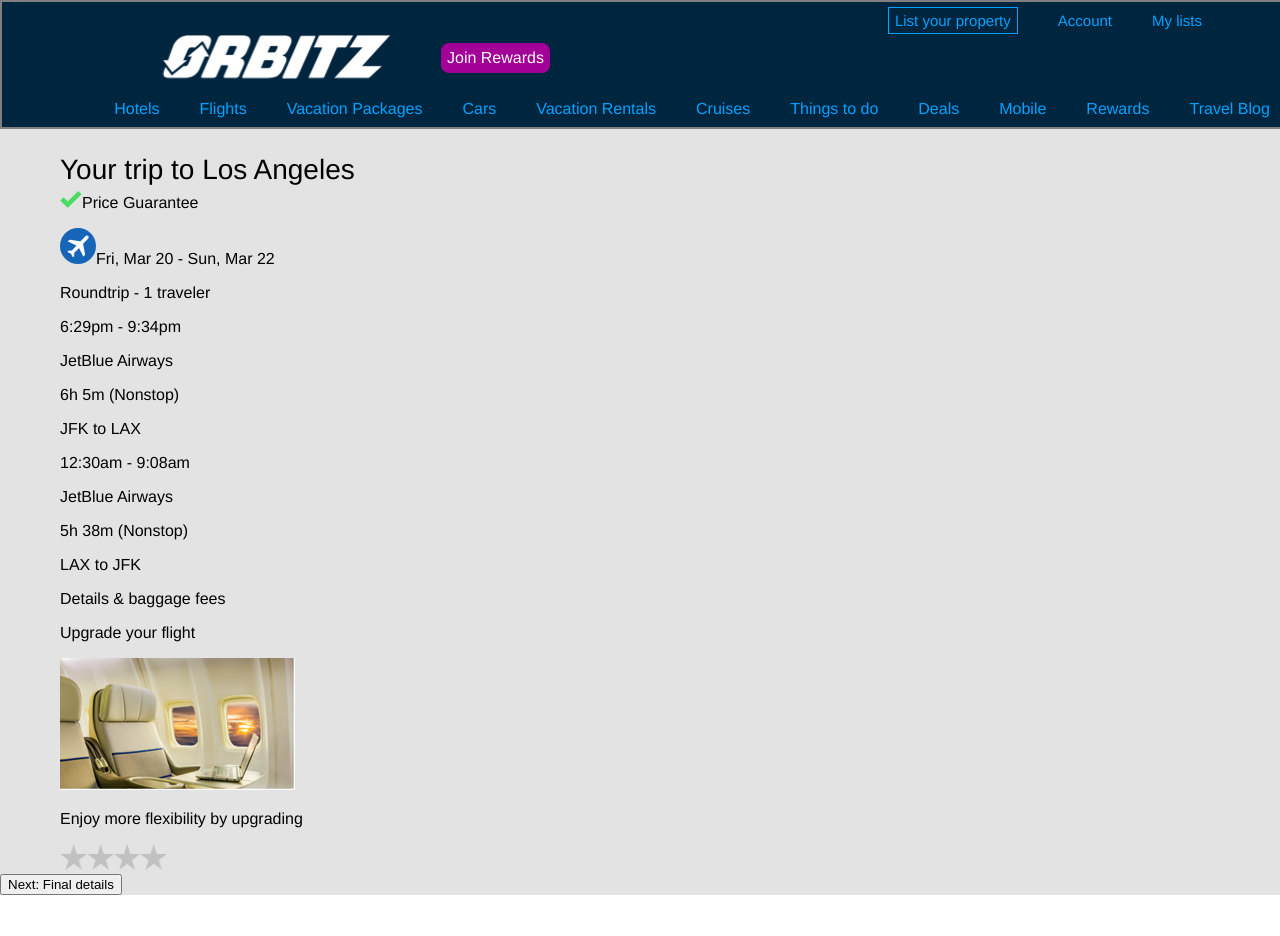
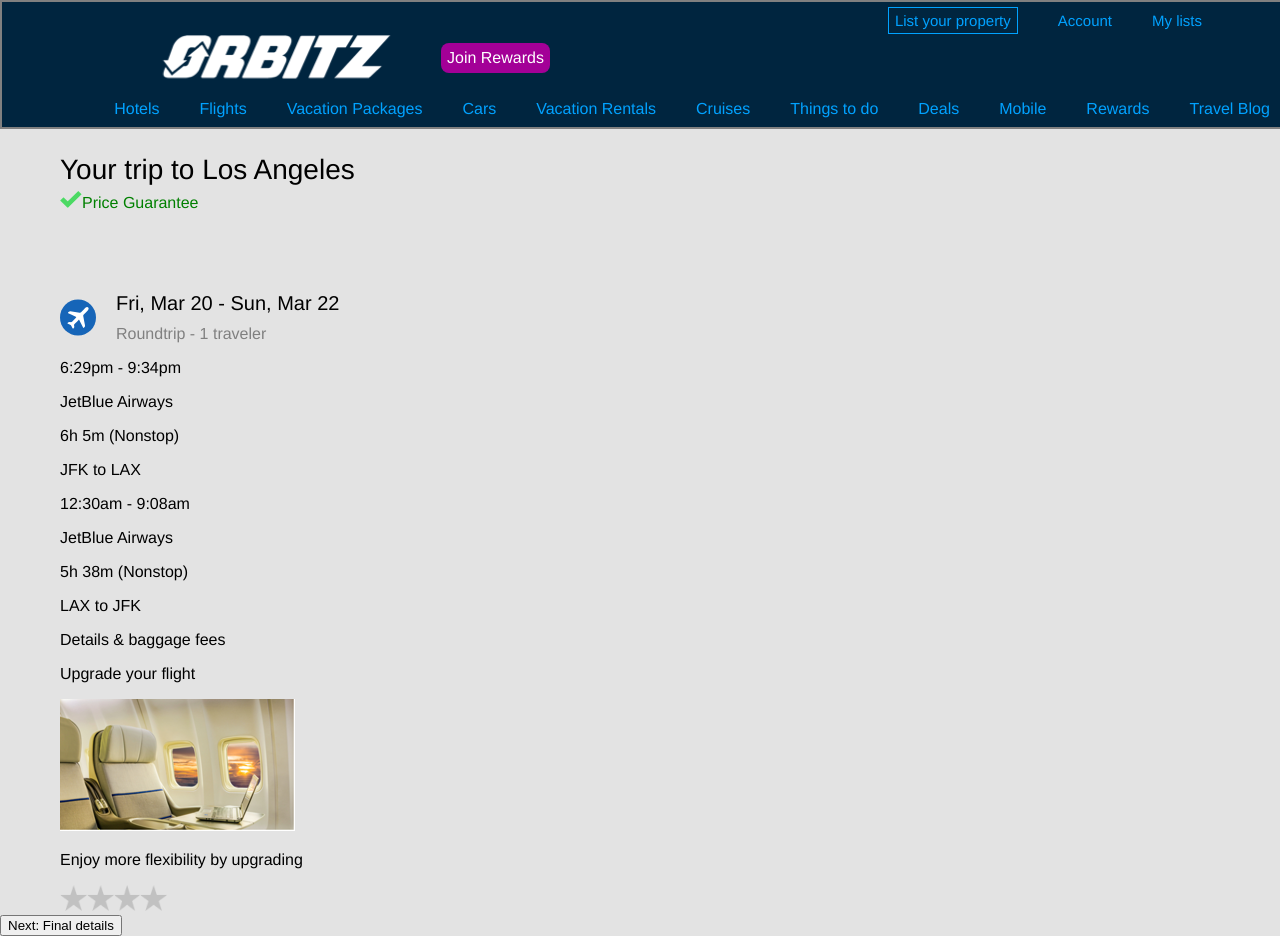
Before and after one commit to taubman33/Stellar, a React (Create React App) app in the folder client/: page /trip-review in a window 1280 px wide. Shown: the top 936 px of the page. Before the commit the page ends 895 px from the top, so only its background shows below. Built offline with nearby package versions, Linux system fonts and the light colour scheme.

Commit message:
header styling complete

```diff
--- a/client/src/components/routes/TripReview.jsx
+++ b/client/src/components/routes/TripReview.jsx
@@ -6,12 +6,15 @@
     <div className='trip-review'>
       <div className='trip-review-header'>
         <p className='trip-review-header-title'>{`Your trip to ${'Los Angeles'}`}</p>
-        <p><img alt='green-check' src={require('../../assets/check.svg')} />Price Guarantee</p>
+        <p className='trip-review-header-guarantee'><img alt='green-check' src={require('../../assets/check.svg')} />Price Guarantee</p>
       </div>
       <main className='trip-review-main'>
         <div className='trip-review-main-top'>
-          <p><img alt='airplane-circle' src={require('../../assets/airplane-circle.svg')} />{`Fri, Mar 20 - Sun, Mar 22`}</p>
-          <p className='trip-review-top-details'>{`Roundtrip - 1 traveler`}</p>
+          <img alt='airplane-circle' src={require('../../assets/airplane-circle.svg')} className='trip-review-airplane-icon' />
+          <div className='trip-review-main-top-aside'>
+            <p className='trip-review-top-dates'>{`Fri, Mar 20 - Sun, Mar 22`}</p>
+            <p className='trip-review-top-details'>{`Roundtrip - 1 traveler`}</p>
+          </div>
         </div>
         <div className='trip-review-flights-container'>
           <div className='trip-review-flight-details'>
--- a/client/src/css/TripReview.css
+++ b/client/src/css/TripReview.css
@@ -21,6 +21,33 @@
   margin: 5px 0 0 0;
 }
 
+.trip-review-header-guarantee {
+  color: green;
+}
+
 .trip-review-header-title {
   font-size: 28px;
 }
+
+.trip-review-main {
+  margin-top: 80px;
+}
+
+.trip-review-main-top {
+  display: flex;
+}
+
+.trip-review-main-top-aside {
+  margin-left: 20px;
+}
+
+.trip-review-top-dates {
+  margin: 0;
+  font-size: 20px;
+}
+
+.trip-review-top-details {
+  margin: 0;
+  margin-top: 10px;
+  color: gray;
+}
```
